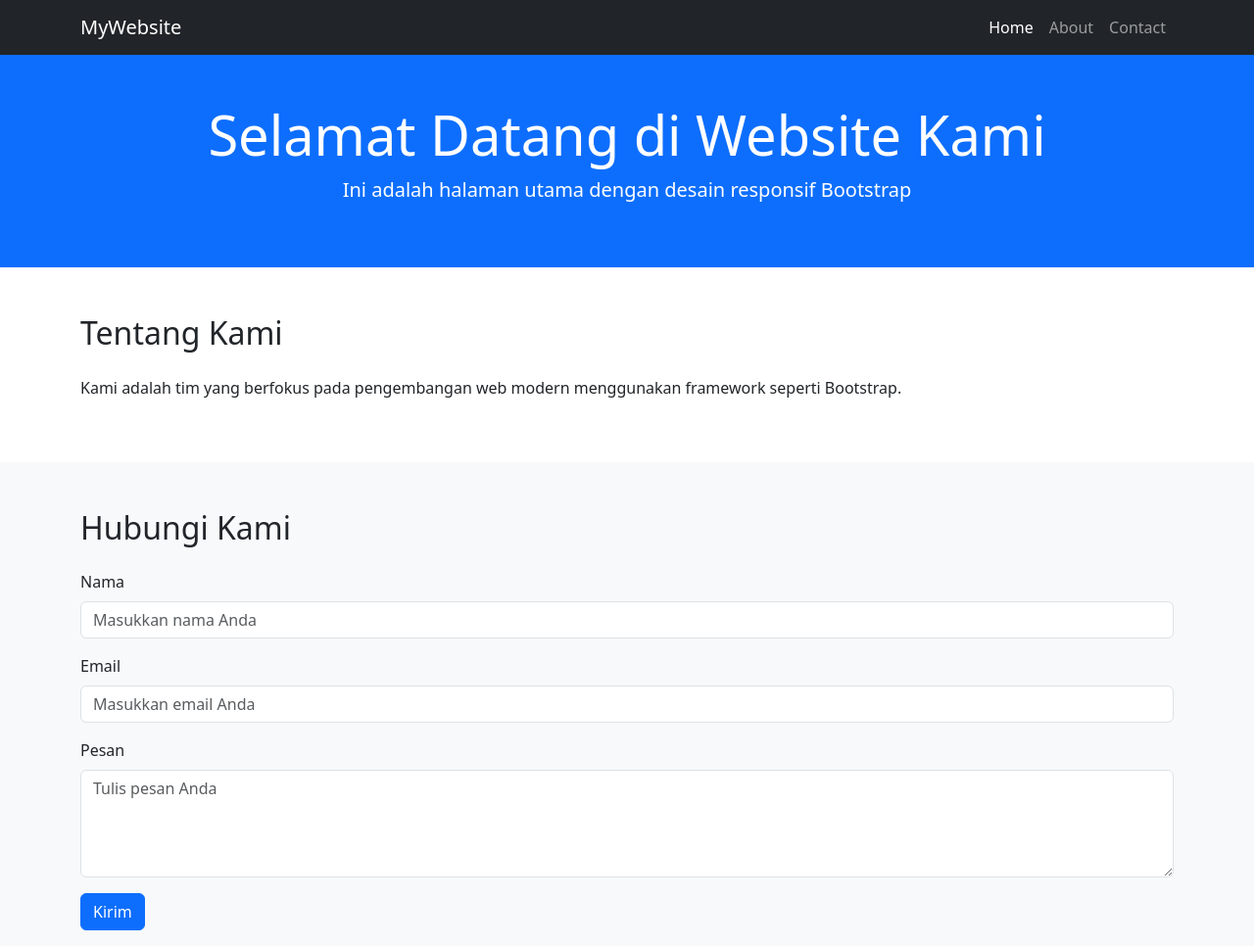
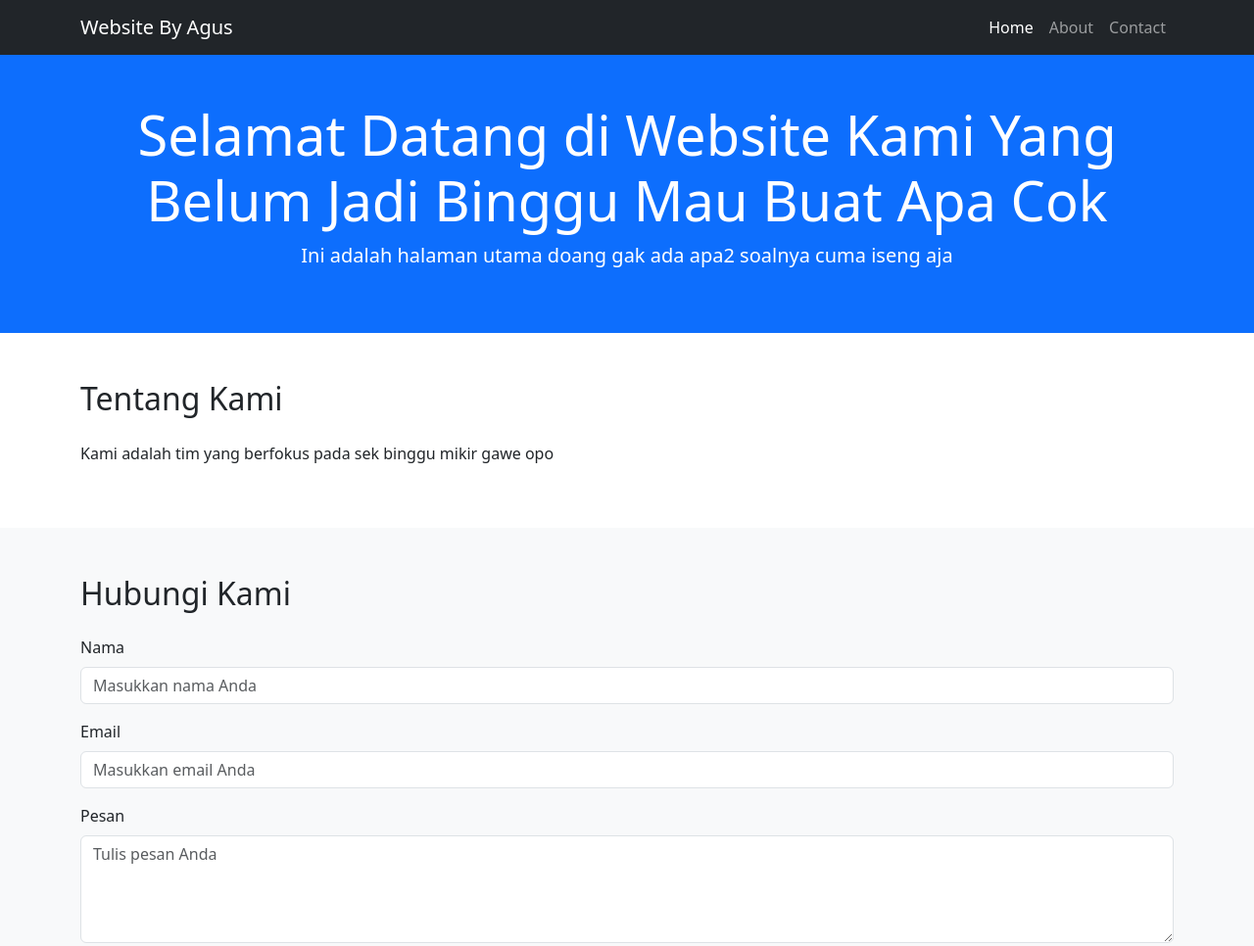
Before and after one commit to AkuAghe/Agus, a plain HTML site: page index.html in a window 1280 px wide. Shown: the top 966 px of the page at 98% size. Drawn offline with nearby package versions, Linux system fonts and the light colour scheme.

Commit message:
Update index.html

```diff
--- a/index.html
+++ b/index.html
@@ -3,7 +3,7 @@
 <head>
   <meta charset="UTF-8" />
   <meta name="viewport" content="width=device-width, initial-scale=1.0" />
-  <title>Halaman Bootstrap</title>
+  <title>Tes Web </title>
   <link href="https://cdn.jsdelivr.net/npm/bootstrap@5.3.2/dist/css/bootstrap.min.css" rel="stylesheet">
 </head>
 <body>
@@ -11,7 +11,7 @@
   <!-- Navbar -->
   <nav class="navbar navbar-expand-lg navbar-dark bg-dark">
     <div class="container">
-      <a class="navbar-brand" href="#">MyWebsite</a>
+      <a class="navbar-brand" href="#">Website By Agus</a>
       <button class="navbar-toggler" type="button" data-bs-toggle="collapse" data-bs-target="#navbarNav">
         <span class="navbar-toggler-icon"></span>
       </button>
@@ -28,8 +28,8 @@
   <!-- Hero Section -->
   <section id="home" class="bg-primary text-white text-center py-5">
     <div class="container">
-      <h1 class="display-4">Selamat Datang di Website Kami</h1>
-      <p class="lead">Ini adalah halaman utama dengan desain responsif Bootstrap</p>
+      <h1 class="display-4">Selamat Datang di Website Kami Yang Belum Jadi Binggu Mau Buat Apa Cok</h1>
+      <p class="lead">Ini adalah halaman utama doang gak ada apa2 soalnya cuma iseng aja</p>
     </div>
   </section>
 
@@ -37,7 +37,7 @@
   <section id="about" class="py-5">
     <div class="container">
       <h2 class="mb-4">Tentang Kami</h2>
-      <p>Kami adalah tim yang berfokus pada pengembangan web modern menggunakan framework seperti Bootstrap.</p>
+      <p>Kami adalah tim yang berfokus pada sek binggu mikir gawe opo</p>
     </div>
   </section>
 
```
